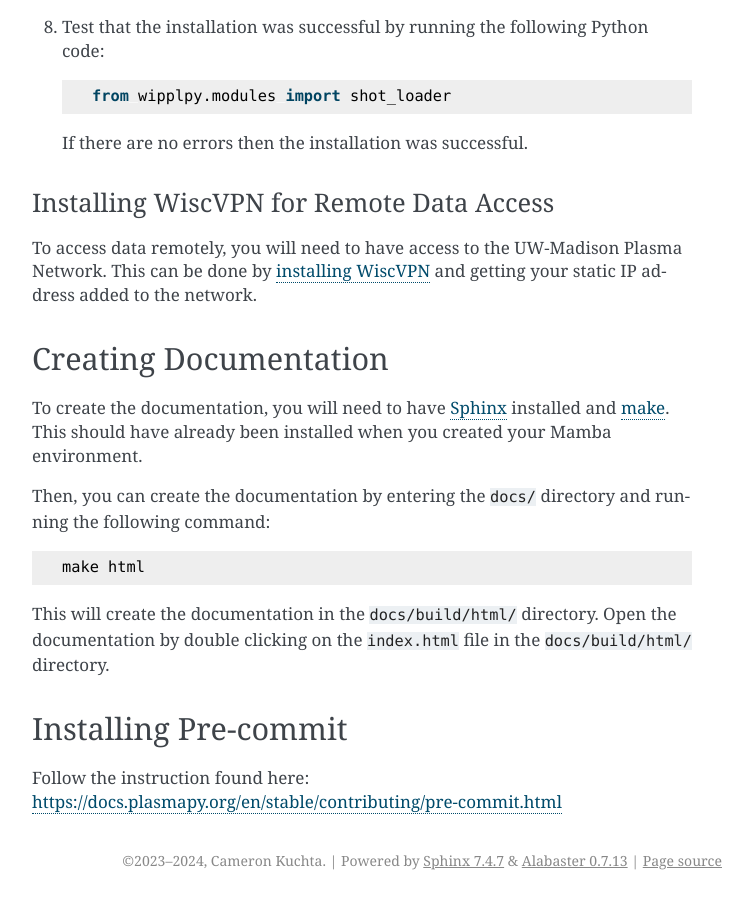
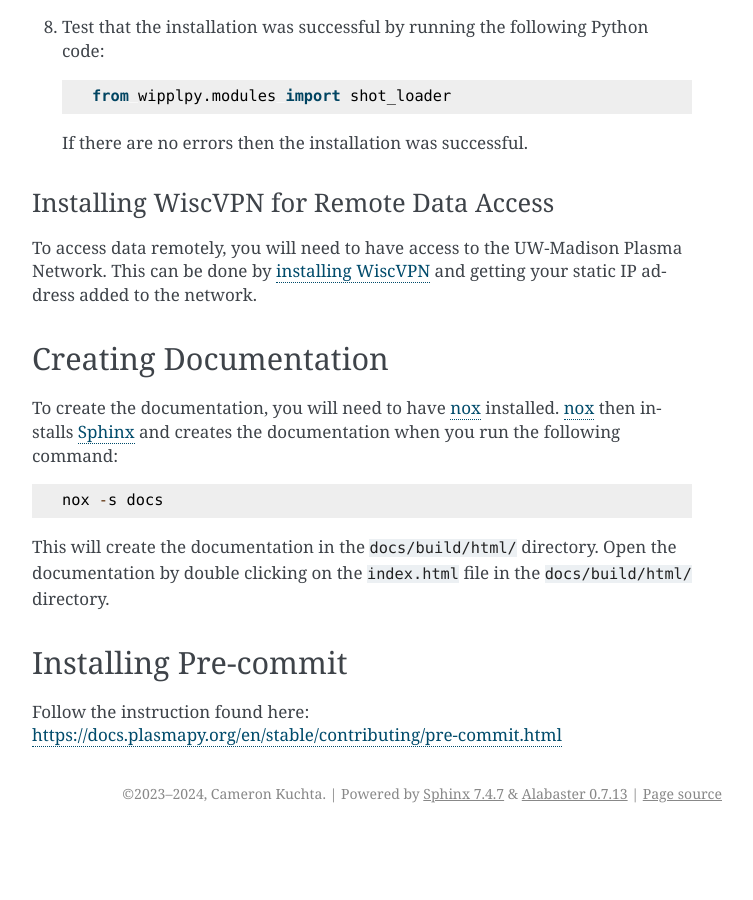
Before and after one commit to kuchtact/WiPPLPy, a Sphinx documentation site: the page built from docs/source/installation.rst, in a window 1280 px wide and 900 px high, scrolled down 4421 px. Shown: the whole window, without its empty margins (388-1141 px from the left). Built offline with Sphinx 7.4.7, drawn with Linux system fonts in a browser that asks for light colours; after the commit the page ends 5254 px from its top, so only the background shows below that.

Commit message:
Change how documentation is built.

```diff
--- a/docs/source/installation.rst
+++ b/docs/source/installation.rst
@@ -257,13 +257,11 @@ address added to the network.
 Creating Documentation
 ======================
 
-To create the documentation, you will need to have `Sphinx`_ installed and
-`make`_. This should have already been installed when you created your Mamba environment.
+To create the documentation, you will need to have `nox`_ installed. `nox`_
+then installs `Sphinx`_ and creates the documentation when you run the
+following command::
 
-Then, you can create the documentation by entering the ``docs/`` directory and
-running the following command::
-
-    make html
+    nox -s docs
 
 This will create the documentation in the :file:`docs/build/html/` directory.
 Open the documentation by double clicking on the :file:`index.html` file in the
@@ -275,7 +273,7 @@ Installing Pre-commit
 Follow the instruction found here: https://docs.plasmapy.org/en/stable/contributing/pre-commit.html
 
 .. _Sphinx: https://www.sphinx-doc.org/en/master/usage/installation.html
-.. _make: https://www.gnu.org/software/make/
+.. _`nox`: https://nox.thea.codes
 .. _Add a new SSH key to your GitHub account: https://docs.github.com/en/authentication/connecting-to-github-with-ssh/adding-a-new-ssh-key-to-your-github-account
 .. _clone: https://github.com/git-guides/git-clone
 .. _Conda: https://docs.conda.io
```
